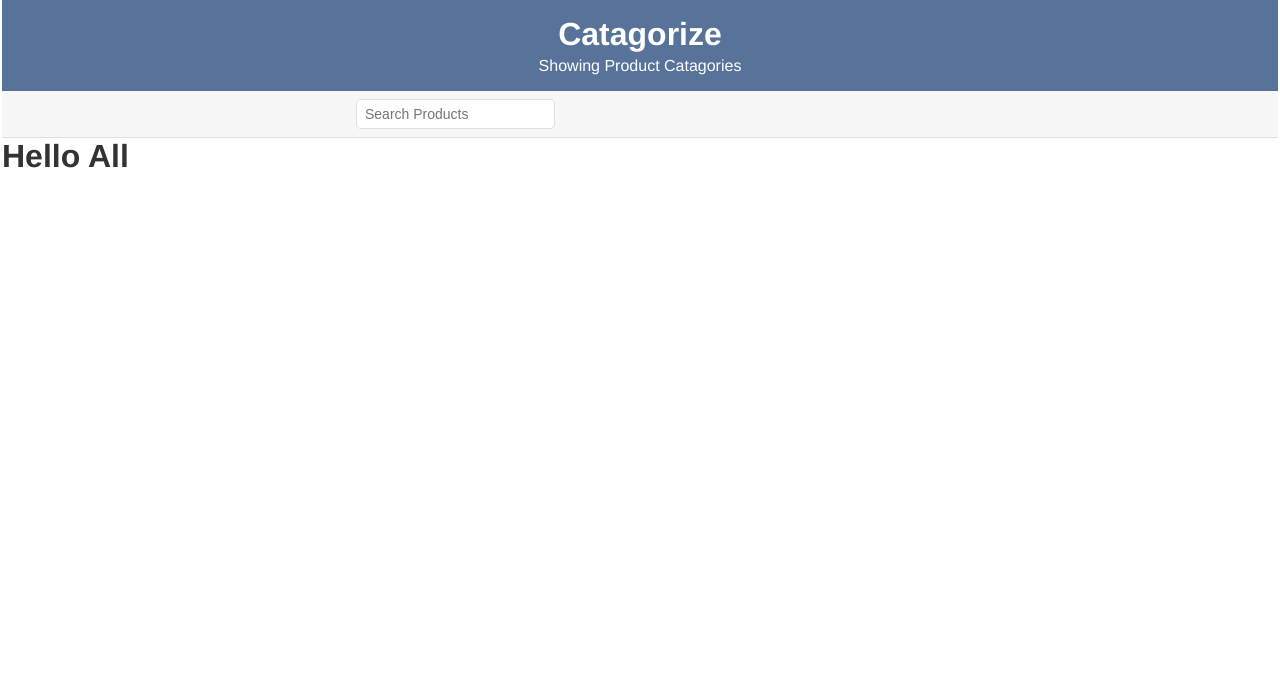
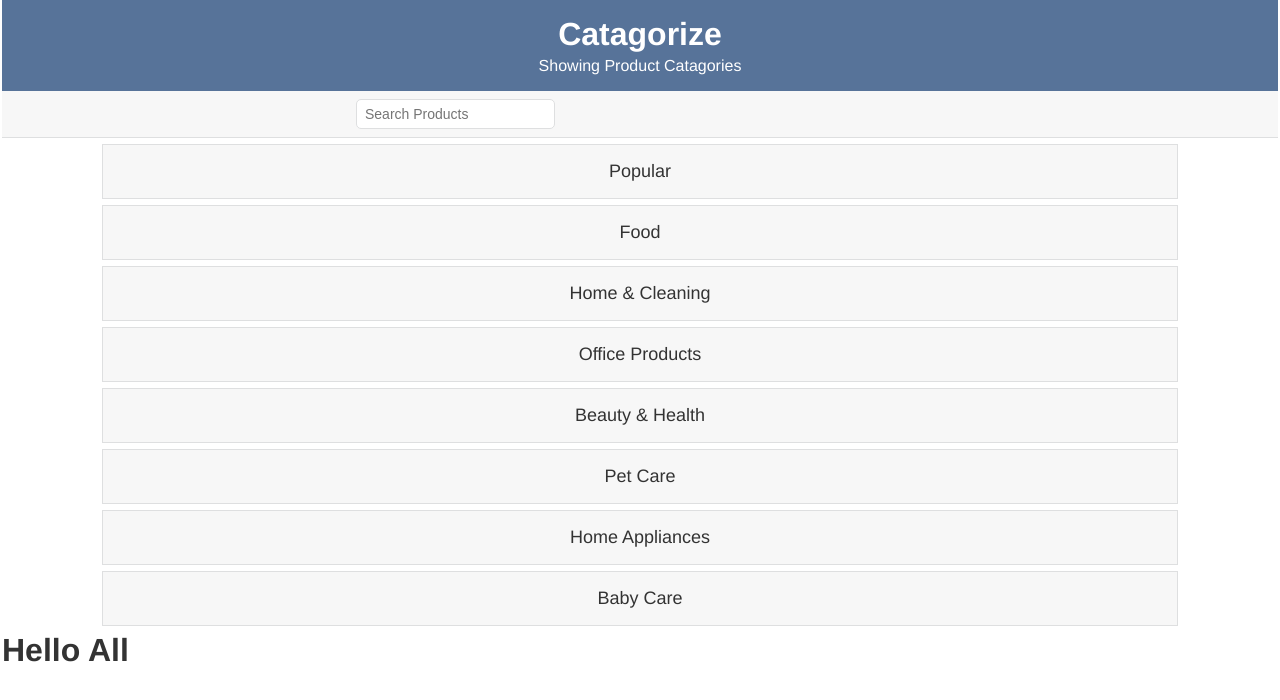
Before and after one commit to MuhtasimMusfiqZarab/dev-catagorize-react, a React (Create React App) app: page / in a window 1280 px wide. Shown: the top 700 px of the page. Built offline with nearby package versions, Linux system fonts and the light colour scheme.

Commit message:
intermidiat stage

```diff
--- a/public/index.css
+++ b/public/index.css
@@ -150,10 +150,11 @@ a {
   color: #333333;
   background: #f7f7f7;
   border: 1px solid #dedfe0;
-  margin: 1.6rem 0;
+  margin: 0.6rem 10rem;
   padding: 1.6rem;
   display: block;
   transition: background 0.3s ease;
+  text-align: center;
 }
 
 .list-item:hover {
@@ -162,7 +163,6 @@ a {
 
 .list-item__title {
   font-size: 1.8rem;
-  margin-bottom: 0.4rem;
 }
 
 .list-item__subtitle {
--- a/src/components/Product.js
+++ b/src/components/Product.js
@@ -1,13 +1,26 @@
 import React from "react";
 
 const Product = props => {
+  const product = props.products;
   return (
     <div>
-      {props.products.map(product => {
-        return <p key={product.Id}>{product}</p>;
+      {Object.keys(product).map(key => {
+        return (
+          product[key].ParentCategoryId === 0 && (
+            <p className="list-item__title textHighlight list-item">
+              {product[key].Name}
+            </p>
+          )
+        );
       })}
     </div>
   );
 };
 
 export default Product;
+
+// {
+//     props.products.map(product => {
+//         return <p key={product}>{product}</p>;
+//     })
+// }
--- a/src/components/Products.js
+++ b/src/components/Products.js
@@ -1,12 +1,11 @@
 import React, { Component } from "react";
-import Searchbar from "./Searchbar";
 import Product from "./Product";
 
 class Products extends Component {
   state = {
-    data: [],
+    data: {},
     searchText: "",
-    products: ["New york", "Dhaka"]
+    products: []
   };
 
   componentDidMount() {
@@ -14,15 +13,30 @@ class Products extends Component {
       .then(res => res.json())
       .then(data => {
         console.log(data);
-        // this.setState({ data: data[0] });
+        this.setState({ data });
       });
+  }
+
+  //input in searchField
+  handleChange(e) {
+    this.setState({ searchText: e.target.value });
   }
 
   render() {
     return (
       <div>
-        <Searchbar />
+        <div className="actions">
+          <div className="actions__container">
+            <input
+              type="text"
+              id="search-text"
+              className="input"
+              placeholder="Search Products"
+            />
+          </div>
+        </div>
         <Product products={this.state.data} />
+
         <h1>Hello All</h1>
       </div>
     );
```
